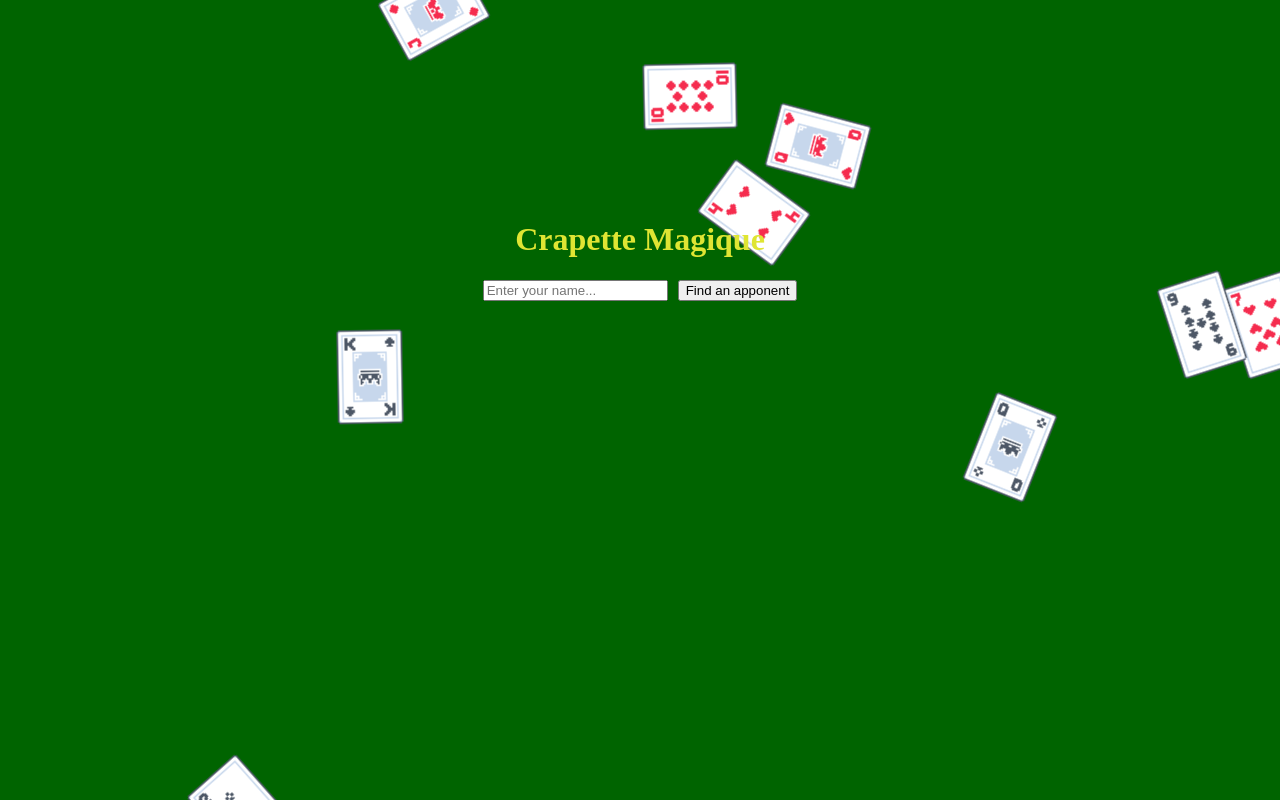
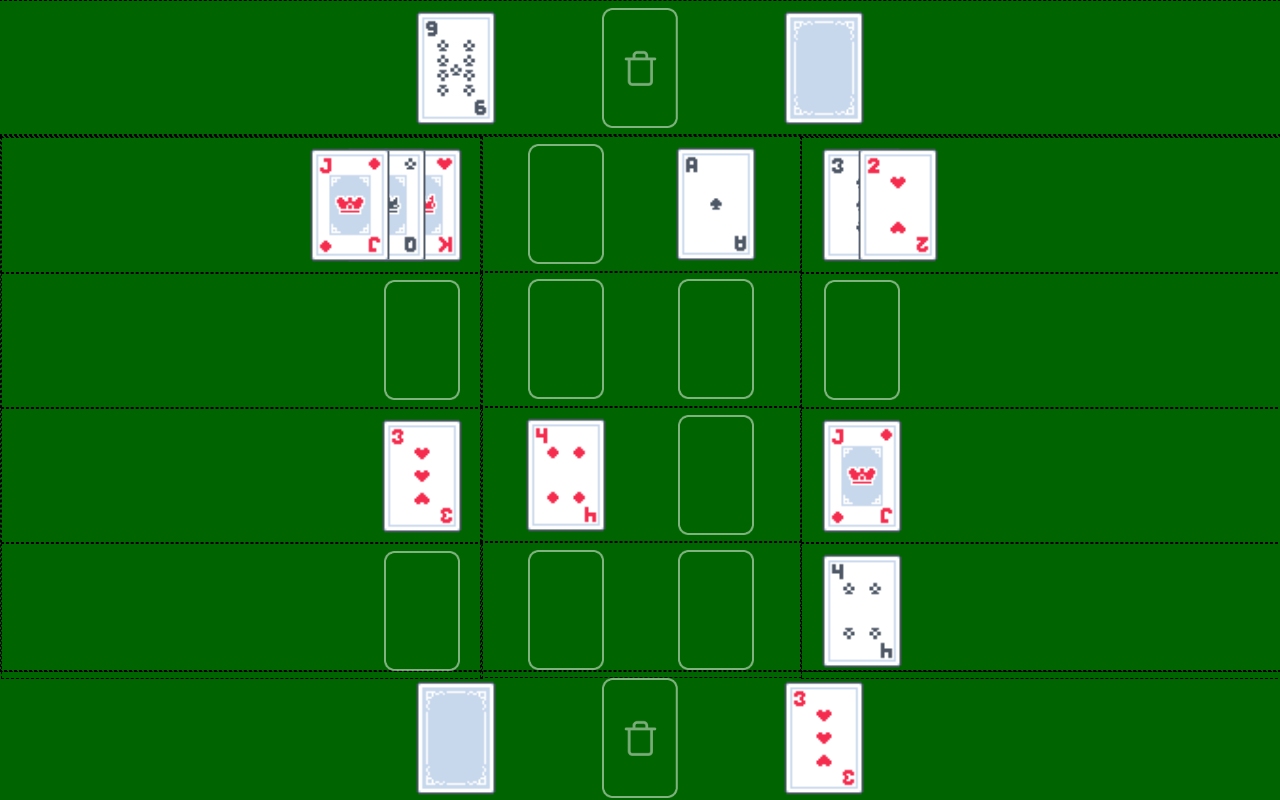
Before and after one commit to jeanduddd/CrapetteMagique, a React (Vite) app in the folder frontend/: page / in a window 1280 px wide. Built offline with nearby package versions, Linux system fonts and the light colour scheme.

Commit message:
feat : implement the setOrigin and setDestination functions

```diff
--- a/frontend/src/App.tsx
+++ b/frontend/src/App.tsx
@@ -2,7 +2,7 @@ import { useState, useEffect } from "react";
 import { io, Socket } from "socket.io-client";
 import MenuScreen from "./screens/menu/MenuScreen";
 import WaitingScreen from "./screens/waiting/WaitingScreen";
-import type { CardData, GameState, PileData } from "@shared/IPlayCard";
+import type { CardData, GameState, PileData, Location } from "@shared/IPlayCard";
 import FullRoomScreen from "./screens/full/FullRoomScreen";
 import WonGameScreen from "./screens/won/WonGameScreen";
 import LostGameScreen from "./screens/lost/LostGameScreen";
@@ -92,7 +92,7 @@ export default function App() {
     board: board,
   };
 
-  const [gameState, setGameState] = useState<GameState | null>(null); // tester avec newGameState
+  const [gameState, setGameState] = useState<GameState | null>(newGameState); // tester avec newGameState
 
   const [view, setView] = useState<
     "MENU" | "WAITING" | "GAME" | "FULL" | "WON" | "LOST" | "DEFAULT"
@@ -122,6 +122,23 @@ export default function App() {
     setErrorMessage(message);
     setErrorKey((prev) => prev + 1);
   };
+
+  const [origin, setOrigin] = useState<null|Location>(null)
+  const [destination, setDestination] = useState<null|Location>(null)
+
+//   const play(){
+    //faier un pla request et envoyer
+//   }
+
+  const setOriginDrag = (origin: Location) => {
+    console.log(origin);
+    setOrigin(origin)
+  }
+
+  const setDestinationDrop = (destination: Location) => {
+    console.log(destination);
+    setDestination(destination)
+  }
 
   useEffect(() => {
     if (errorMessage === null) return;
@@ -278,7 +295,7 @@ export default function App() {
           backToMenu={backToMenuAndDisconnect}
         ></DefaultWinGameScreen>
       )}
-      {view === "GAME" && <Game gameState={gameState}></Game>}
+      {view === "GAME" && <Game setOrigin={setOriginDrag} setDestination={setDestinationDrop} gameState={gameState}></Game>}
     </>
   );
 }
```
